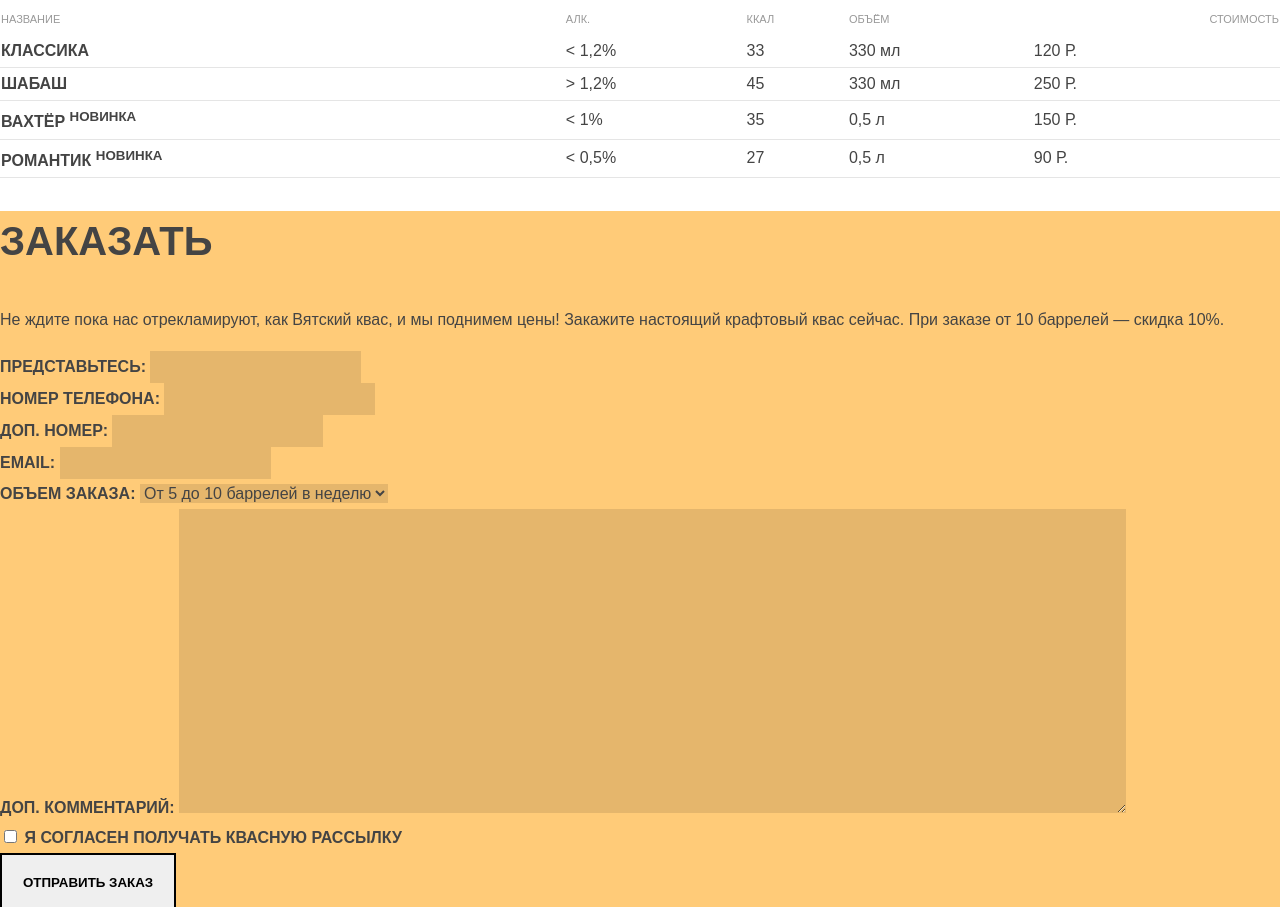
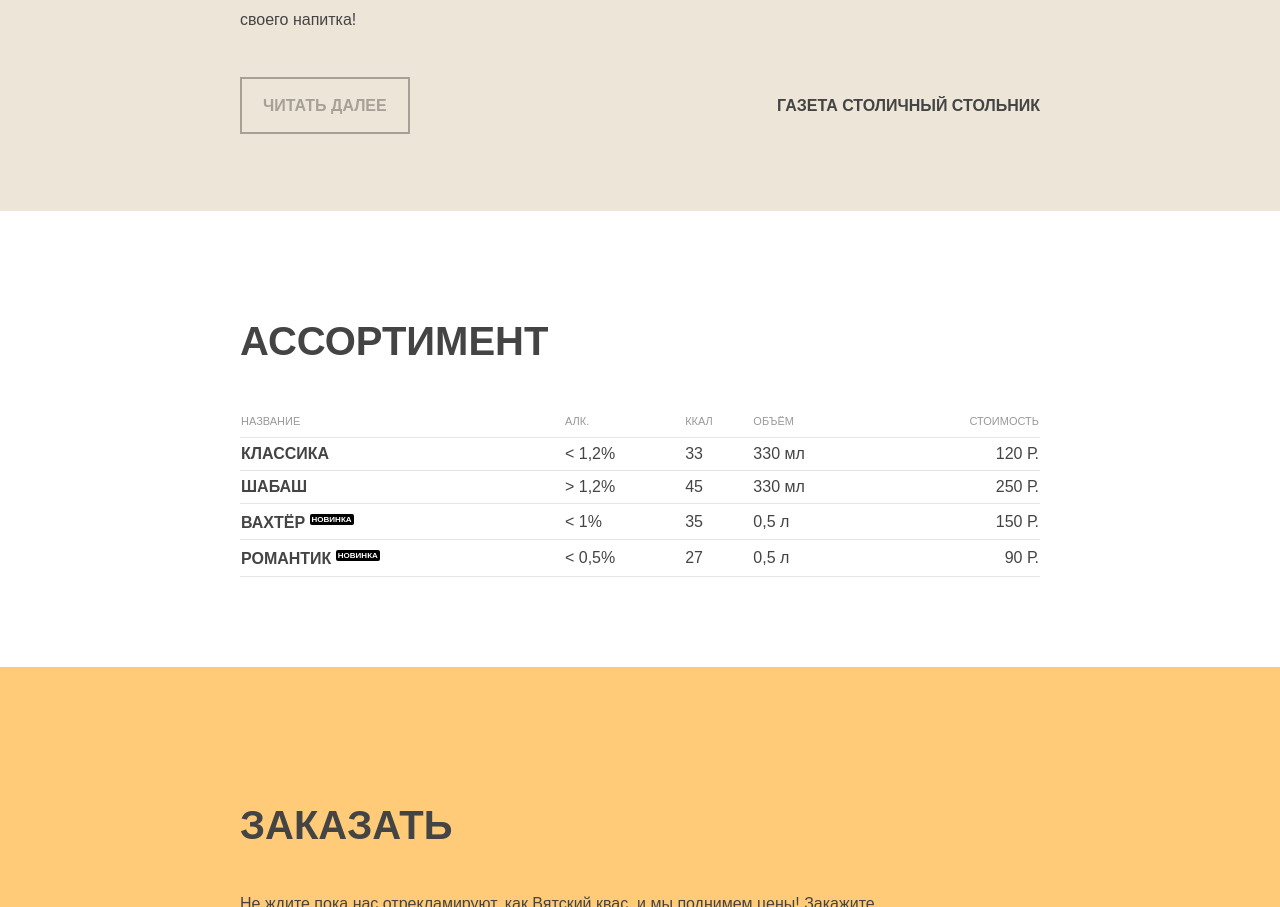
Before and after one commit to abatollo/kvast, a plain HTML site: page index.html in a window 1280 px wide. Shown: the part 3068-3975 px from the top of the page. Drawn offline with Linux system fonts and the light colour scheme.

Commit message:
Почти финальная вёрстка

```diff
--- a/css/style.css
+++ b/css/style.css
@@ -56,7 +56,7 @@ body {
 .main-nav li {
   text-transform: uppercase;
   padding: 0 3rem;
-    border: 1px solid rgba(255, 203, 120, .2);
+  border: 1px solid rgba(255, 203, 120, 0.2);
   border-left: none;
   border-right: none;
   padding: 22px;
@@ -260,7 +260,10 @@ body {
 }
 
 .history {
-    background-color: white;
+  padding-top: 95px;
+  width: 800px;
+  margin: 0 auto;
+  padding-bottom: 80px;
 }
 
 .section-title {
@@ -273,11 +276,26 @@ body {
   text-transform: uppercase;
   font-size: 20px;
   line-height: 30px;
+  font-weight: bold;
 }
 
 .source {
   text-transform: initial;
   font-size: 16px;
+  float: right;
+  font-weight: normal;
+}
+
+.history-description-section {
+  margin-left: 0;
+}
+
+.history-description-image {
+  float: right;
+}
+
+.history-description-text {
+  width: 500px;
 }
 
 .source-link {
@@ -292,26 +310,49 @@ body {
   color: #cab7a2;
 }
 
-.press {
+/***********************************/
+
+.section-press {
   background-color: #ede5d8;
+  background-image: url(../img/quotes.png);
+  background-repeat: no-repeat;
+  background-position: top 221px left 94px;
+  padding: 90px 0;
 }
 
-.cite-source {
+.press-review-quote {
+  margin: 0;
+}
+
+.press-review-quote-text {
+  padding-bottom: 40px;
+  width: 700px;
+}
+
+.press-review-quote-link {
+  margin-top: 40px;
+}
+
+.press-review-quote-source {
   text-transform: uppercase;
   font-weight: bold;
   font-style: normal;
+  float: right;
 }
 
-.items-table table {
+/***********************************/
+
+.section-products {
+  width: 800px;
+  margin: 100px auto 90px auto;
+}
+
+.products-table {
   width: 100%;
   border-collapse: collapse;
 }
 
-.items-table td {
-    border-bottom: 1px solid #e5e5e5;
-}
-
-.items-table th {
+.products-table-header {
   font-size: 11px;
   color: #999999;
   text-transform: uppercase;
@@ -319,22 +360,52 @@ body {
   font-weight: normal;
 }
 
-.items-table th:last-of-type {
+.products-table-header-last {
   text-align: right;
 }
 
-.items-table td:first-of-type {
+.products-table-data {
+  border: 1px solid #e5e5e5;
+  border-left: none;
+  border-right: none;
+}
+
+.products-table-data-first {
   font-weight: bold;
   text-transform: uppercase;
 }
 
-.order {
-    background-color: #ffcb78;
+.products-table-data-new {
+  font-size: 8px;
+  color: white;
+  background-color: black;
+  border-radius: 2px;
+  padding: 1px 2px;
 }
 
-.order-form label {
+.products-table-data-last {
+  text-align: right;
+}
+
+/***********************************/
+
+.section-order {
+  background-color: #ffcb78;
+  padding: 95px 0 110px 0;
+}
+
+.order-text {
+  width: 700px;
+}
+
+.order-form {
+  width: 630px;
+}
+
+.order-form-label {
   text-transform: uppercase;
   font-weight: bold;
+  display: block;
 }
 
 .order-form input[type="text"],
@@ -344,6 +415,7 @@ body {
   color: inherit;
   border: none;
   background-color: #e5b66c;
+  width: 100%;
 }
 
 .order-form input[type="text"]:hover,
@@ -358,10 +430,56 @@ body {
   background-color: white;
 }
 
+.order-form-group-phone {
+  width: 290px;
+  float: left;
+}
+
+.order-form-phone {
+  width: 290px;
+}
+
+.order-form-group-phone2 {
+  width: 290px;
+  float: right;
+}
+
+.order-form-phone2 {
+  width: 290px;
+}
+
+.clearfix::after {
+  content: "";
+  clear: both;
+  display: table;
+}
+
+.checkbox-area {
+  font-weight: bold;
+  text-transform: uppercase;
+}
+
+/***********************************/
+
 .page-footer {
   background-color: black;
   color: #989898;
   font-size: 14px;
+  padding-top: 60px;
+  padding-bottom: 45px;
+}
+
+.footer-top {
+  margin-bottom: 45px;
+}
+
+.footer-middle {
+  padding-top: 45px;
+  margin-bottom: 45px;
+}
+
+.footer-bottom {
+  padding-top: 50px;
 }
 
 .footer-menu ul {
--- a/index.html
+++ b/index.html
@@ -98,9 +98,9 @@
         <i class="source">Источник: <a target="_blank" href="https://ru.wikipedia.org"
             class="source-link">ru.wikipedia.org</a></i>
       </dt>
-      <dd>
-        <img src="img/wiki-1.png" alt="Происхождение кваса" width="200" height="101">
-        <p>Квас на Руси появился в X-XI веке. Само слово «квас» тоже имеет древнерусское происхождение. Помимо России
+      <dd class="history-description-section">
+        <img src="img/wiki-1.png" alt="Происхождение кваса" width="200" height="101" class="history-description-image">
+        <p class="history-description-text">Квас на Руси появился в X-XI веке. Само слово «квас» тоже имеет древнерусское происхождение. Помимо России
           квас готовят в Белоруссии, Сербии, Македонии, Словакии и многих других странах, но называется он везде
           одинаково — квас.</p>
       </dd>
@@ -109,99 +109,102 @@
         <i class="source">Источник: <a target="_blank" href="https://ru.wikipedia.org"
             class="source-link">ru.wikipedia.org</a></i>
       </dt>
-      <dd>
-        <img src="img/wiki-2.png" alt="Кошкин дом" width="200" height="101">
-        <p>По российскому ГОСТу для промышленного изготовления — это напиток с объёмной долей этилового спирта не более
+      <dd class="history-description-section">
+        <img src="img/wiki-2.png" alt="Кошкин дом" width="200" height="101" class="history-description-image">
+        <p class="history-description-text">По российскому ГОСТу для промышленного изготовления — это напиток с объёмной долей этилового спирта не более
           1,2%, изготовленный в результате незавершённого спиртового и молочнокислого брожения сусла.</p>
       </dd>
     </dl>
   </div>
 
-  <div class="press">
+  <div class="section-press">
+    <div class="container">
     <h2 class="section-title">Пресса о нас</h2>
-    <blockquote class="review-item">
-      <p>
+    <blockquote class="press-review-quote">
+      <p class="press-review-quote-text">
         Сегодня мы провели дегустацию чего-то действительно новенького — крафтового кваса. Да, да, вы не ослышались!
         Спасибо Арсену и Руслану за то, что предоставили целую бочку своего напитка!
       </p>
-      <a class="btn btn-ghost-grey" href="#" title="Читать далее">Читать далее</a>
-      <cite class="cite-source">Газета столичный Стольник</cite>
+      <a class="btn btn-ghost-grey press-review-quote-link" href="#" title="Читать далее">Читать далее</a>
+      <cite class="press-review-quote-source">Газета столичный Стольник</cite>
     </blockquote>
     </div>
+  </div>
 
-  <div class="items-table">
+  <div class="section-products">
     <h2 class="section-title">Ассортимент</h2>
-    <table>
+    <table class="products-table">
       <tr>
-        <th>Название</th>
-        <th>Алк.</th>
-        <th>Ккал</th>
-        <th>Объём</th>
-        <th>Стоимость</th>
+        <th class="products-table-header">Название</th>
+        <th class="products-table-header">Алк.</th>
+        <th class="products-table-header">Ккал</th>
+        <th class="products-table-header">Объём</th>
+        <th class="products-table-header products-table-header-last">Стоимость</th>
       </tr>
       <tr>
-        <td>Классика</td>
-        <td>&lt; 1,2%</td>
-        <td>33</td>
-        <td>330 мл</td>
-        <td>120 Р.</td>
+        <td class="products-table-data products-table-data-first">Классика</td>
+        <td class="products-table-data">&lt; 1,2%</td>
+        <td class="products-table-data">33</td>
+        <td class="products-table-data">330 мл</td>
+        <td class="products-table-data products-table-data-last">120 Р.</td>
       </tr>
       <tr>
-        <td>Шабаш</td>
-        <td>&gt; 1,2%</td>
-        <td>45</td>
-        <td>330 мл</td>
-        <td>250 Р.</td>
+        <td class="products-table-data products-table-data-first">Шабаш</td>
+        <td class="products-table-data">&gt; 1,2%</td>
+        <td class="products-table-data">45</td>
+        <td class="products-table-data">330 мл</td>
+        <td class="products-table-data products-table-data-last">250 Р.</td>
       </tr>
       <tr>
-        <td>Вахтёр <sup>Новинка</sup></td>
-        <td>&lt; 1%</td>
-        <td>35</td>
-        <td>0,5 л</td>
-        <td>150 Р.</td>
+        <td class="products-table-data products-table-data-first">Вахтёр <sup class="products-table-data-new">Новинка</sup></td>
+        <td class="products-table-data">&lt; 1%</td>
+        <td class="products-table-data">35</td>
+        <td class="products-table-data">0,5 л</td>
+        <td class="products-table-data products-table-data-last">150 Р.</td>
       </tr>
       <tr>
-        <td>Романтик <sup>Новинка</sup></td>
-        <td>&lt; 0,5%</td>
-        <td>27</td>
-        <td>0,5 л</td>
-        <td>90 Р.</td>
+        <td class="products-table-data products-table-data-first">Романтик <sup class="products-table-data-new">Новинка</sup></td>
+        <td class="products-table-data">&lt; 0,5%</td>
+        <td class="products-table-data">27</td>
+        <td class="products-table-data">0,5 л</td>
+        <td class="products-table-data products-table-data-last">90 Р.</td>
       </tr>
     </table>
   </div>
 
-  <div class="order">
+  <div class="section-order">
+    <div class="container">
       <h2 class="section-title">Заказать</h2>
-    <p class="order-tip">Не ждите пока нас отрекламируют, как Вятский квас, и мы поднимем цены! Закажите настоящий
+      <p class="order-text">Не ждите пока нас отрекламируют, как Вятский квас, и мы поднимем цены! Закажите настоящий
         крафтовый квас сейчас. При заказе от 10 баррелей — скидка 10%.</p>
-    <form class="order-form" action="#" method="POST">
+      <form action="#" method="POST" class="order-form">
         <div class="order-form-group">
-        <label for="fullname">Представьтесь:</label>
-        <input type="text" name="fullname" id="fullname">
+          <label for="fullname" class="order-form-label">Представьтесь:</label>
+          <input type="text" name="fullname" id="fullname" class="order-form-fullname">
+        </div>
+        <div class="order-form-group order-form-group-phone">
+          <label for="phone" class="order-form-label">Номер телефона:</label>
+          <input type="text" name="phone" id="phone" class="order-form-phone">
+        </div>
+        <div class="order-form-group order-form-group-phone2 clearfix">
+          <label for="additional-phone" class="order-form-label">Доп. номер:</label>
+          <input type="text" name="additional-phone" id="additional-phone" class="order-form-phone2">
         </div>
         <div class="order-form-group">
-        <label for="phone">Номер телефона:</label>
-        <input type="text" name="phone" id="phone">
+          <label for="email" class="order-form-label">Email:</label>
+          <input type="text" name="email" id="email" class="order-form-email">
         </div>
         <div class="order-form-group">
-        <label for="additional-phone">Доп. номер:</label>
-        <input type="text" name="additional-phone" id="additional-phone">
-      </div>
-      <div class="order-form-group">
-        <label for="email">Email:</label>
-        <input type="text" name="email" id="email">
-      </div>
-      <div class="order-form-group">
-        <label for="order-volume">Объем заказа:</label>
-        <select name="order-volume" id="order-volume">
+          <label for="order-volume" class="order-form-label">Объем заказа:</label>
+          <select name="order-volume" id="order-volume" class="order-form-volume">
             <option value="1">От 5 до 10 баррелей в неделю</option>
             <option value="2">Возврат товара</option>
             <option value="3">Жалоба в Роспотребнадзор</option>
           </select>
         </div>
         <div class="order-form-group">
-        <label for="message">Доп. комментарий:</label>
-        <textarea name="message" id="message" rows="10" cols="100"></textarea>
+          <label for="message" class="order-form-label">Доп. комментарий:</label>
+          <textarea name="message" id="message" rows="10" cols="100" class="order-form-message"></textarea>
         </div>
         <div class="checkbox-area">
           <label>
@@ -209,11 +212,13 @@
             Я согласен получать квасную рассылку
           </label>
         </div>
-      <input type="submit" class="btn" value="Отправить заказ">
+        <input type="submit" class="btn btn-brown" value="Отправить заказ">
       </form>
+    </div>
   </div>
 
   <div class="page-footer">
+    <div class="container">
       <div class="footer-top">
         <div class="footer-logo">
           <img src="img/logo.png" alt="Кваст" width="140" height="76">
@@ -248,6 +253,7 @@
         </div>
       </div>
     </div>
+  </div>
 
 </body>
 
```
Lines whose indentation alone changed are shown as unchanged.
